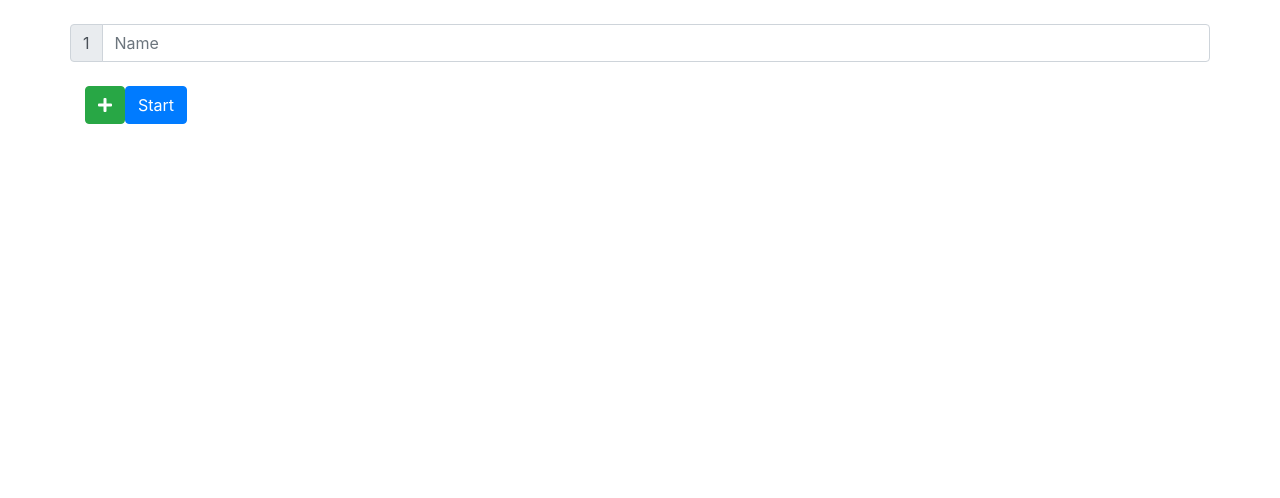
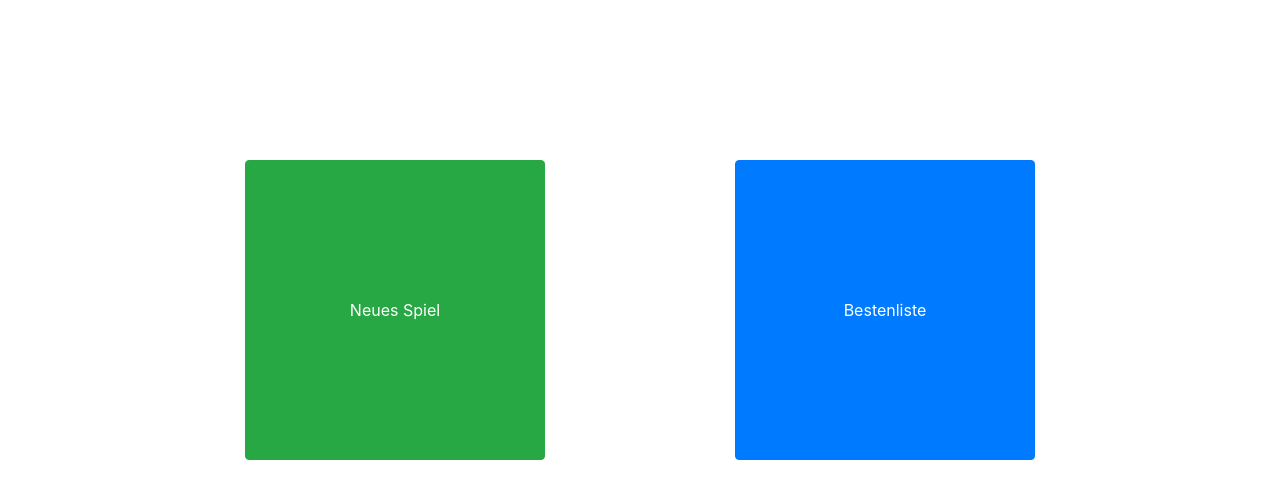
Before and after one commit to TheDraxes/dart-table, an Angular app: page / in a window 1280 px wide. Shown: the top 498 px of the page. Built offline with nearby package versions, Linux system fonts and the light colour scheme.

Commit message:
Einiges geschafft

```diff
--- a/src/app/app-routing.module.ts
+++ b/src/app/app-routing.module.ts
@@ -1,8 +1,15 @@
 import { NgModule } from '@angular/core';
 import { Routes, RouterModule } from '@angular/router';
+import { MenueComponent } from "./menue/menue.component";
+import { PlayerSelectionComponent } from "./player-selection/player-selection.component";
 
 
-const routes: Routes = [];
+const routes: Routes = [
+  {path: 'player', component: PlayerSelectionComponent},
+
+  //muss zwingend die letzte Route sein!
+  {path: '', component: MenueComponent}
+];
 
 @NgModule({
   imports: [RouterModule.forRoot(routes)],
--- a/src/app/app.component.html
+++ b/src/app/app.component.html
@@ -1 +1 @@
-<app-player-selection></app-player-selection>
+<router-outlet></router-outlet>
--- a/src/app/app.component.ts
+++ b/src/app/app.component.ts
@@ -7,4 +7,5 @@ import { Component } from '@angular/core';
 })
 export class AppComponent {
   title = 'dart-table';
+
 }
--- a/src/app/app.module.ts
+++ b/src/app/app.module.ts
@@ -6,12 +6,14 @@ import { AppComponent } from './app.component';
 import { PlayerTableComponent } from './player-table/player-table.component';
 import { PlayerSelectionComponent } from './player-selection/player-selection.component';
 import { FormsModule } from '@angular/forms';
+import { MenueComponent } from './menue/menue.component';
 
 @NgModule({
   declarations: [
     AppComponent,
     PlayerTableComponent,
-    PlayerSelectionComponent
+    PlayerSelectionComponent,
+    MenueComponent
   ],
   imports: [
     BrowserModule,
--- a/src/app/game.service.ts
+++ b/src/app/game.service.ts
@@ -3,8 +3,19 @@ import { Injectable } from '@angular/core';
 @Injectable({
   providedIn: 'root'
 })
+
 export class GameService {
 
-  selected: string;
+  gameMode: string;
+  player: string[] = [];
+
   constructor() { }
+
+  addPlayer(player: any) {
+    this.player.push(player.name);
+  }
+
+  setGameMode(gameMode: string) {
+    this.gameMode = gameMode;
+  }
 }
--- /dev/null
+++ b/src/app/menue/menue.component.css
@@ -0,0 +1,4 @@
+.btn-huge{
+  width: 300px;
+  height: 300px;
+}
--- /dev/null
+++ b/src/app/menue/menue.component.html
@@ -0,0 +1,44 @@
+<div class="container" style="height: 100%;">
+
+    <!--Spacing-->
+    <div style="height: 20%;"></div>
+
+    <div class="row justify-content-md-center">
+      <div class="col"></div>
+      <div class="col-md">
+        <button class="btn btn-success btn-huge" data-toggle="modal" data-target="#exampleModalLong">Neues Spiel</button>
+      </div>
+      <div class="col"></div>
+      <div class="col-md">
+        <button class="btn btn-primary btn-huge">Bestenliste</button >
+      </div>
+      <div class="col"></div>
+    </div>
+
+</div>
+
+<div class="modal fade" id="exampleModalLong" tabindex="-1" role="dialog" aria-labelledby="exampleModalLongTitle" aria-hidden="true">
+  <div class="modal-dialog" role="document">
+    <div class="modal-content">
+      <div class="modal-header">
+        <h5 class="modal-title" id="exampleModalLongTitle">Wähle einen Spielmodus!</h5>
+        <button type="button" class="close" data-dismiss="modal" aria-label="Close">
+          <span aria-hidden="true">&times;</span>
+        </button>
+      </div>
+      <div class="modal-body">
+
+        <select class="custom-select" [(ngModel)]="gameMode">
+          <option selected value="301">301</option>
+          <option value="501">501</option>
+          <option value="1001">1001</option>
+        </select>
+
+      </div>
+      <div class="modal-footer">
+        <button type="button" class="btn btn-secondary" data-dismiss="modal">Zurück</button>
+        <button type="button" class="btn btn-primary" data-dismiss="modal" (click)="setGameMode()">Los Gehts!</button>
+      </div>
+    </div>
+  </div>
+</div>
--- /dev/null
+++ b/src/app/menue/menue.component.ts
@@ -0,0 +1,27 @@
+import { Component, OnInit, ElementRef } from '@angular/core';
+import { GameService } from "../game.service";
+import { Router } from '@angular/router';
+
+
+@Component({
+  selector: 'app-menue',
+  templateUrl: './menue.component.html',
+  styleUrls: ['./menue.component.css']
+})
+export class MenueComponent implements OnInit {
+
+  gameStarted: boolean;
+  gameMode: string;
+
+
+  constructor(private gameService: GameService, private router: Router) { }
+
+  ngOnInit() {
+  }
+
+  setGameMode() {
+    console.log(this.gameMode);
+    this.router.navigate(['player']);
+  }
+
+}
--- a/src/app/player-selection/player-selection.component.ts
+++ b/src/app/player-selection/player-selection.component.ts
@@ -1,4 +1,5 @@
-import { Component, OnInit } from '@angular/core';
+import { Component, OnInit, Output, EventEmitter } from '@angular/core';
+import { GameService } from "../game.service";
 
 @Component({
   selector: 'app-player-selection',
@@ -11,7 +12,9 @@ export class PlayerSelectionComponent implements OnInit {
     name: '',
   }];
 
-  constructor() { }
+  @Output() start: EventEmitter<any> = new EventEmitter();
+
+  constructor(private gameService: GameService) { }
 
   ngOnInit() {
 
@@ -24,7 +27,10 @@ export class PlayerSelectionComponent implements OnInit {
   startPlaying() {
     this.players.forEach(player => {
       console.log(player.name);
+      this.gameService.addPlayer(player);
+      this.start.emit();
     });
+
   }
 
 }
--- a/src/app/player-table/player-table.component.ts
+++ b/src/app/player-table/player-table.component.ts
@@ -28,7 +28,7 @@ export class PlayerTableComponent implements OnInit {
 
   addNewRow(value: number) {
     console.log(value);
-    let last = this.Rows[this.Rows.length - 1].leftOver;
+    const last = this.Rows[this.Rows.length - 1].leftOver;
     this.Rows.push(new TableRow(value, last - value));
   }
 
--- a/src/styles.css
+++ b/src/styles.css
@@ -1 +1,5 @@
 /* You can add global styles to this file, and also import other style files */
+html, body
+{
+    height: 100%;
+}
```
Also changed, not shown: 1 other file (tests, documents, lock files or other folders).
